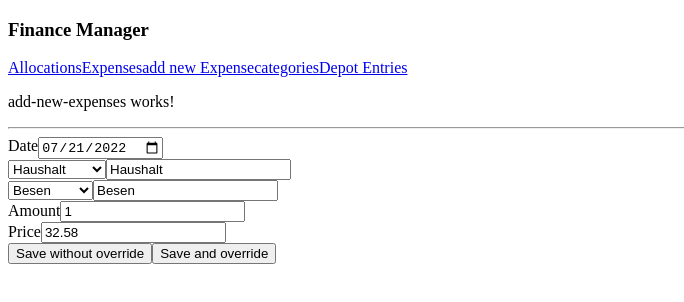
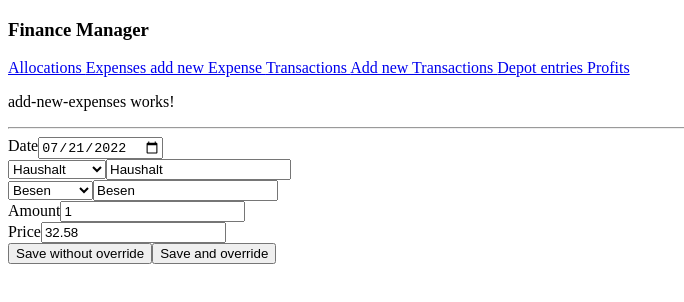
Before and after one commit to cscherhoff/finance-manager-frontend, an Angular app: page /addNewExpense in a window 1280 px wide. Shown: the top 302 px of the page, without its empty margins (0-684 px from the left). Built offline with nearby package versions, Linux system fonts and the light colour scheme.

Commit message:
Update routes

```diff
--- a/src/app/app.component.html
+++ b/src/app/app.component.html
@@ -1,9 +1,12 @@
 <h3>Finance Manager</h3>
 
-<a href="/allocation">Allocations</a>
-<a href="/expenses">Expenses</a>
-<a href="/addNewExpense">add new Expense</a>
-<a href="/categories">categories</a>
-<a href="/depotEntries">Depot Entries</a>
+<a href="/allocation">Allocations </a>
+<a href="/expenses"> Expenses </a>
+<a href="/addNewExpense"> add new Expense </a>
+<a href="/investment/transaction"> Transactions </a>
+<a href="investment/transaction/newTransaction"> Add new Transactions </a>
+
+<a href="investment/depotEntries"> Depot entries </a>
+<a href="investment/profits"> Profits </a>
 
 <router-outlet></router-outlet>
```
